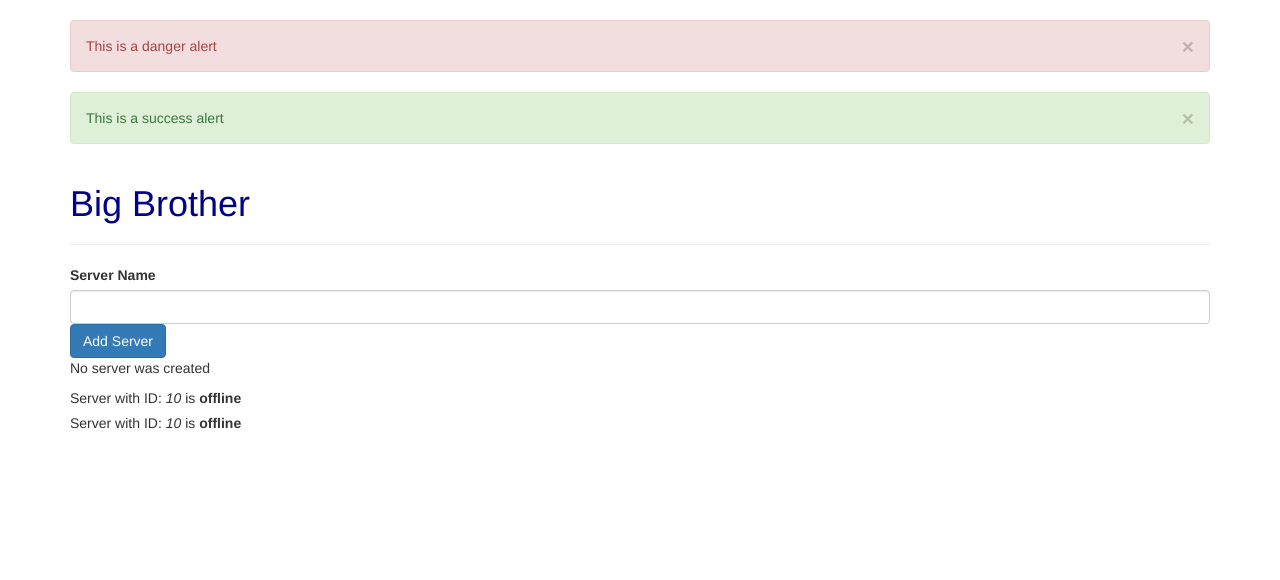
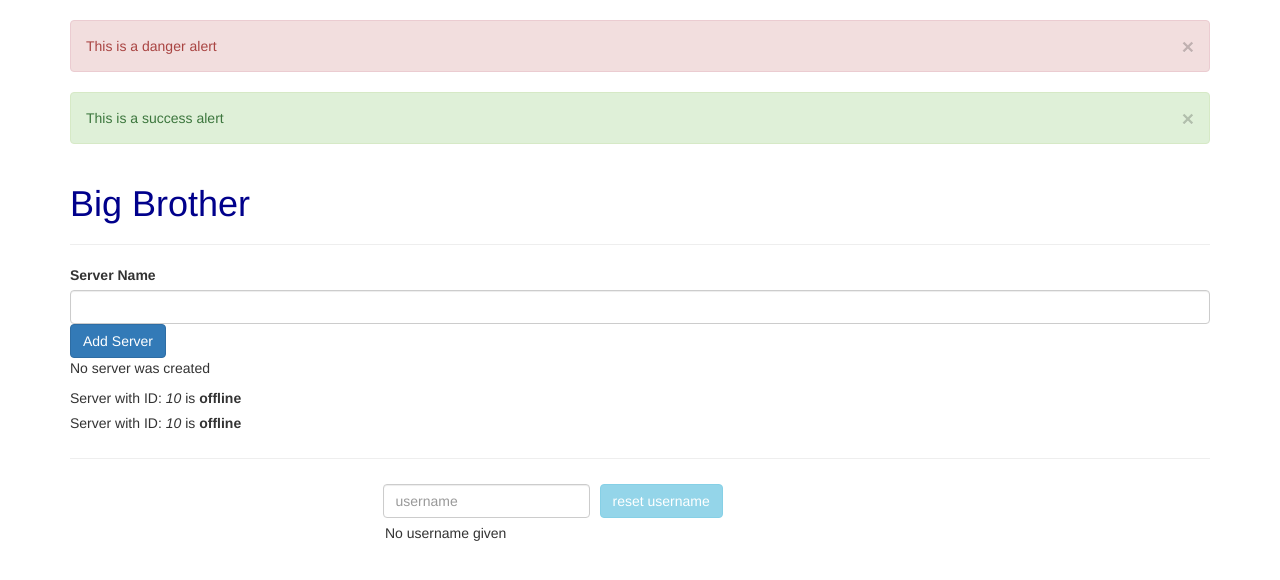
Before and after one commit to CristianLluis/angular-practice, an Angular app: page / in a window 1280 px wide. Shown: the top 580 px of the page. Built offline with nearby package versions, Linux system fonts and the light colour scheme.

Commit message:
new component with cli and some more ngModel

```diff
--- a/src/app/app.component.html
+++ b/src/app/app.component.html
@@ -12,4 +12,10 @@
       <!-- <div class="app-servers"></div> -->
     </div>
   </div>
+  <hr>
+  <div class="row">
+    <div class="col-xs-12">
+      <app-two-way-binding></app-two-way-binding>
+    </div>
+  </div>
 </div>
--- a/src/app/app.module.ts
+++ b/src/app/app.module.ts
@@ -7,6 +7,7 @@ import { ServerComponent } from './server/server.component';
 import { ServersComponent } from './servers/servers.component';
 import { WarningAlertComponent } from './warning-alert/warning-alert.component';
 import { SuccessAlertComponent } from './success-alert/success-alert.component';
+import { TwoWayBindingComponent } from './two-way-binding/two-way-binding.component';
 
 @NgModule({
   declarations: [
@@ -15,6 +16,7 @@ import { SuccessAlertComponent } from './success-alert/success-alert.component';
     ServersComponent,
     WarningAlertComponent,
     SuccessAlertComponent,
+    TwoWayBindingComponent,
   ],
   imports: [
     BrowserModule,
--- /dev/null
+++ b/src/app/two-way-binding/two-way-binding.component.css
@@ -0,0 +1,3 @@
+.two-way {
+  margin: 5px 5px;
+}
--- /dev/null
+++ b/src/app/two-way-binding/two-way-binding.component.html
@@ -0,0 +1,18 @@
+<div class="container">
+  <div class="row">
+    <div class="col-xs-6 col-xs-offset-3">
+      <div class="form-inline">
+        <div class="form-group two-way">
+          <label class="sr-only" for="username">Username</label>
+          <input type="text" class="form-control" id="username" placeholder="username" [(ngModel)]="userName">
+        </div>
+        <button (click)="resetUsername()" [disabled]="userNameIsEmpty()" class="btn btn-info two-way">reset username</button>
+      </div>
+    </div>
+  </div>
+  <div class="col-xs-6 col-xs-offset-3">
+    <p>
+      {{ userNameText() }}
+    </p>
+  </div>
+</div>
--- /dev/null
+++ b/src/app/two-way-binding/two-way-binding.component.ts
@@ -0,0 +1,25 @@
+import { Component, OnInit } from '@angular/core';
+
+@Component({
+  selector: 'app-two-way-binding',
+  templateUrl: './two-way-binding.component.html',
+  styleUrls: ['./two-way-binding.component.css']
+})
+export class TwoWayBindingComponent implements OnInit {
+  userName: String;
+
+  constructor() { }
+
+  userNameIsEmpty = (): Boolean => ((this.userName === undefined) || (this.userName === '') || (this.userName === null))
+
+  userNameText = (): String => {
+    return this.userNameIsEmpty()
+      ? 'No username given'
+      : 'Entered username: ' + this.userName
+  }
+
+  resetUsername = () => this.userName = ''
+
+  ngOnInit(): void {
+  }
+}
```
